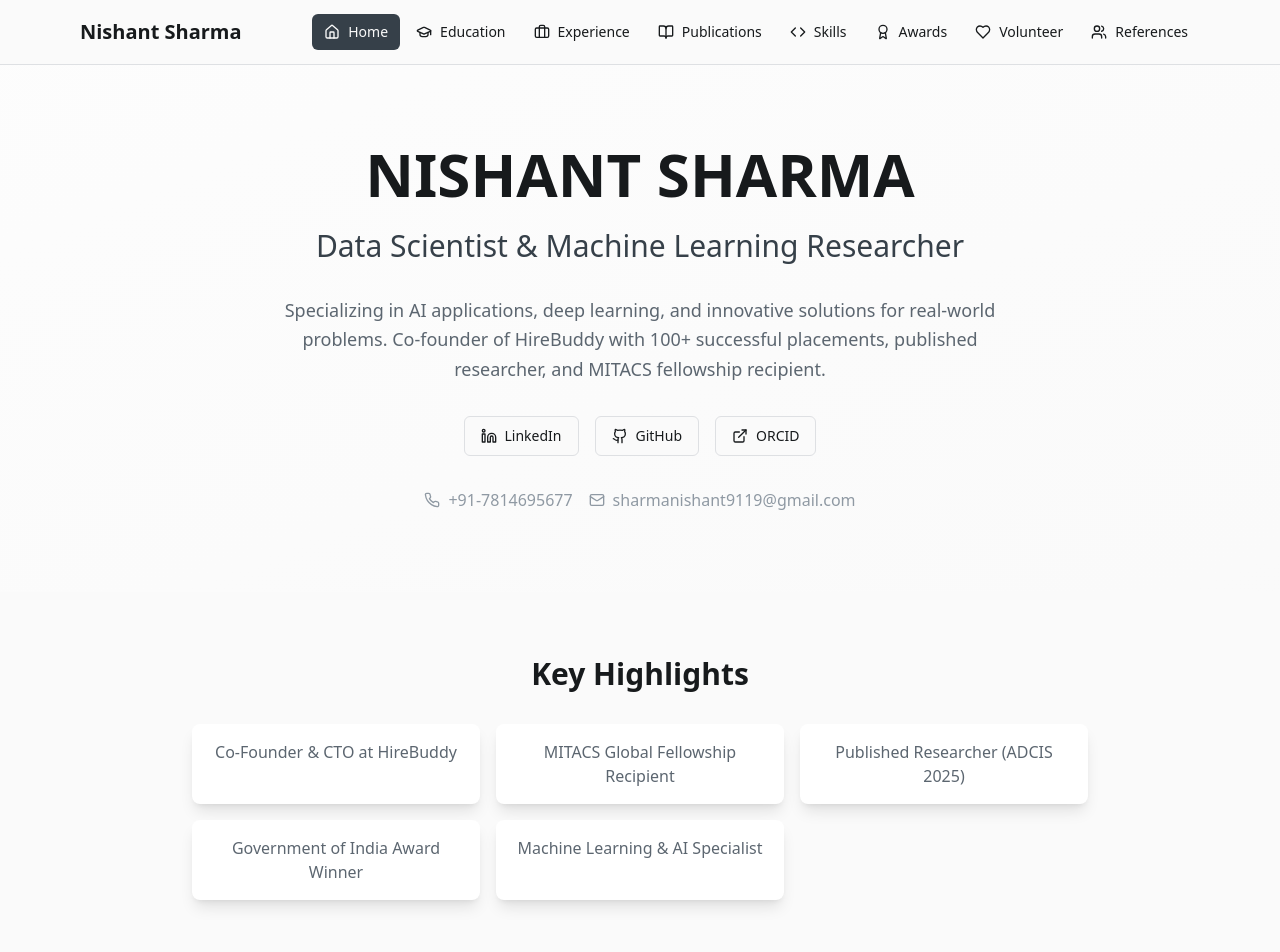
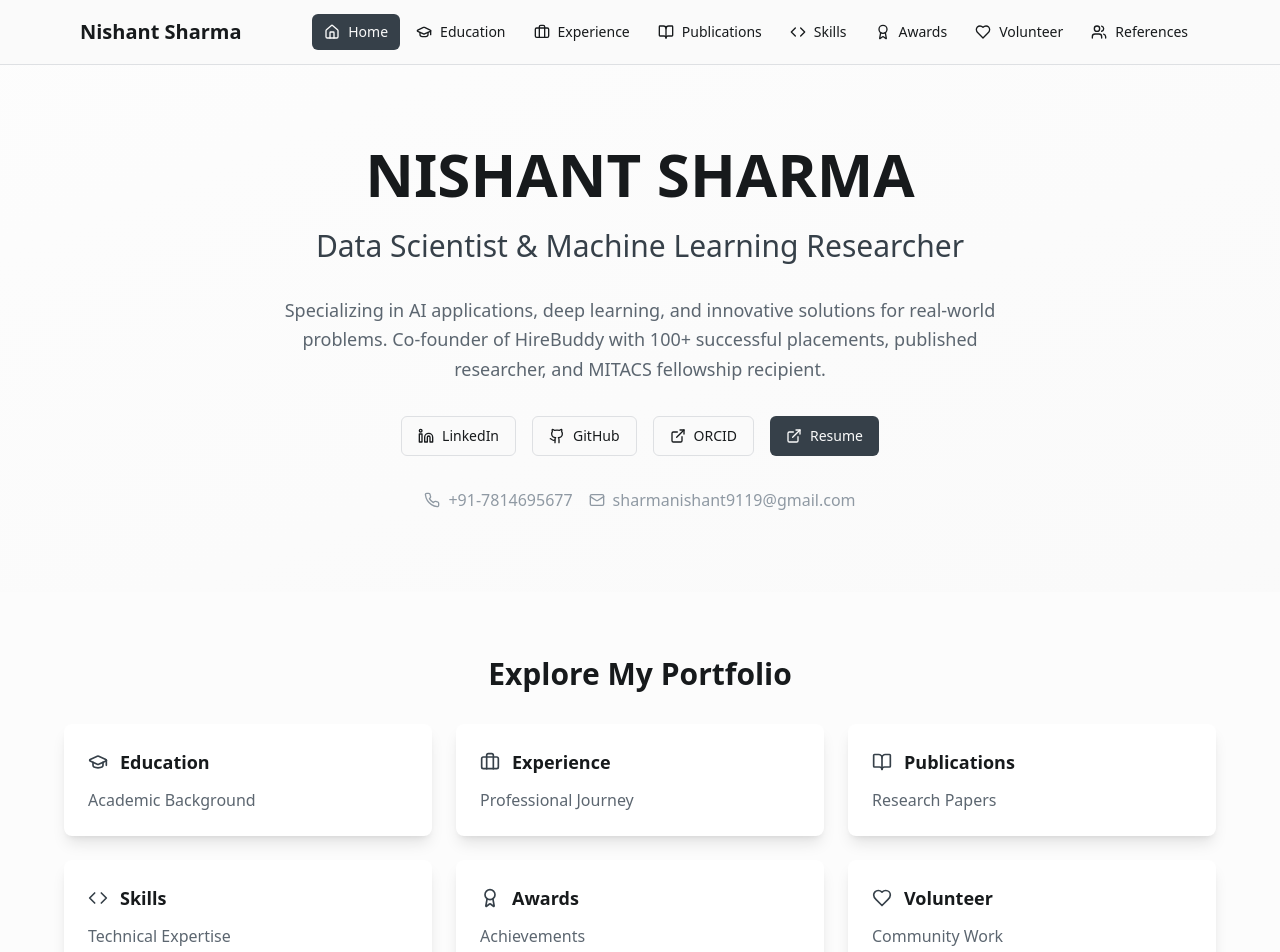
Before and after one commit to Nishant9119/portfolio, a React (Vite) app: page / in a window 1280 px wide. Shown: the top 952 px of the page. Built offline with nearby package versions, Linux system fonts and the light colour scheme.

Commit message:
Add resume button and update focus
Add a resume button with the provided link. Remove the "Key Highlights" section and update the "Current Focus" section with new information about working at the Institute of Cancer Research.

```diff
--- a/src/components/HomePage.tsx
+++ b/src/components/HomePage.tsx
@@ -73,6 +73,16 @@ const HomePage = ({ onSectionChange }: HomePageProps) => {
                 ORCID
               </Button>
             </a>
+            <a
+              href="https://drive.google.com/file/d/1hES_B_XBY3YVztHCXp3oy4SgibYw4Xhs/view?usp=sharing"
+              target="_blank"
+              rel="noopener noreferrer"
+            >
+              <Button className="flex items-center gap-2">
+                <ExternalLink className="w-4 h-4" />
+                Resume
+              </Button>
+            </a>
           </div>
 
           <div className="flex flex-wrap justify-center gap-4 text-text-light">
@@ -90,19 +100,6 @@ const HomePage = ({ onSectionChange }: HomePageProps) => {
         </div>
       </section>
 
-      {/* Key Highlights */}
-      <section className="py-16 px-4">
-        <div className="max-w-4xl mx-auto">
-          <h3 className="text-3xl font-bold text-foreground mb-8 text-center">Key Highlights</h3>
-          <div className="grid md:grid-cols-2 lg:grid-cols-3 gap-4">
-            {highlights.map((highlight, index) => (
-              <Card key={index} className="p-4 text-center shadow-lg border-0">
-                <p className="text-muted-foreground font-medium">{highlight}</p>
-              </Card>
-            ))}
-          </div>
-        </div>
-      </section>
 
       {/* Quick Navigation */}
       <section className="py-16 px-4 bg-section-bg">
@@ -137,6 +134,9 @@ const HomePage = ({ onSectionChange }: HomePageProps) => {
               <p className="text-lg text-muted-foreground">
                 Pursuing Integrated MS in Quantitative Economics and Data Science at BIT Mesra (2021-2026)
               </p>
+              <p className="text-muted-foreground mb-4">
+                Currently working at Institute of Cancer Research London as researcher, exploring Cancer genomics and bioinformatics, interested in AI in healthcare and how we can utilize AI/ML/Data Science to solve the most pressing healthcare problems.
+              </p>
               <p className="text-muted-foreground">
                 Actively working on machine learning research, startup development, and seeking opportunities
                 in data science and AI research roles.
```
